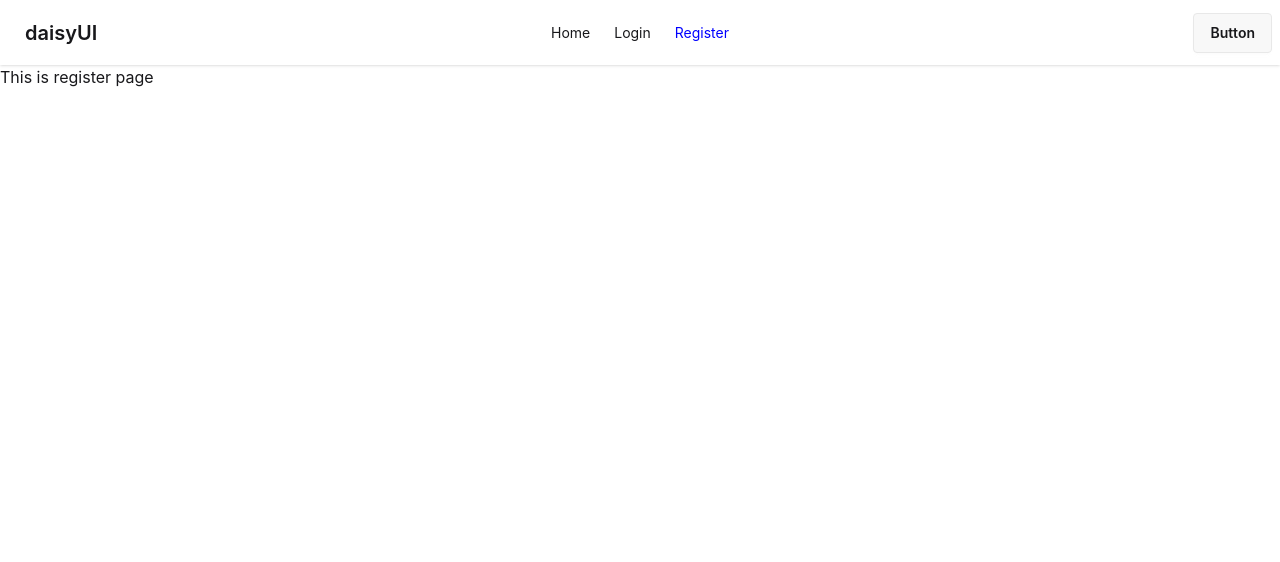
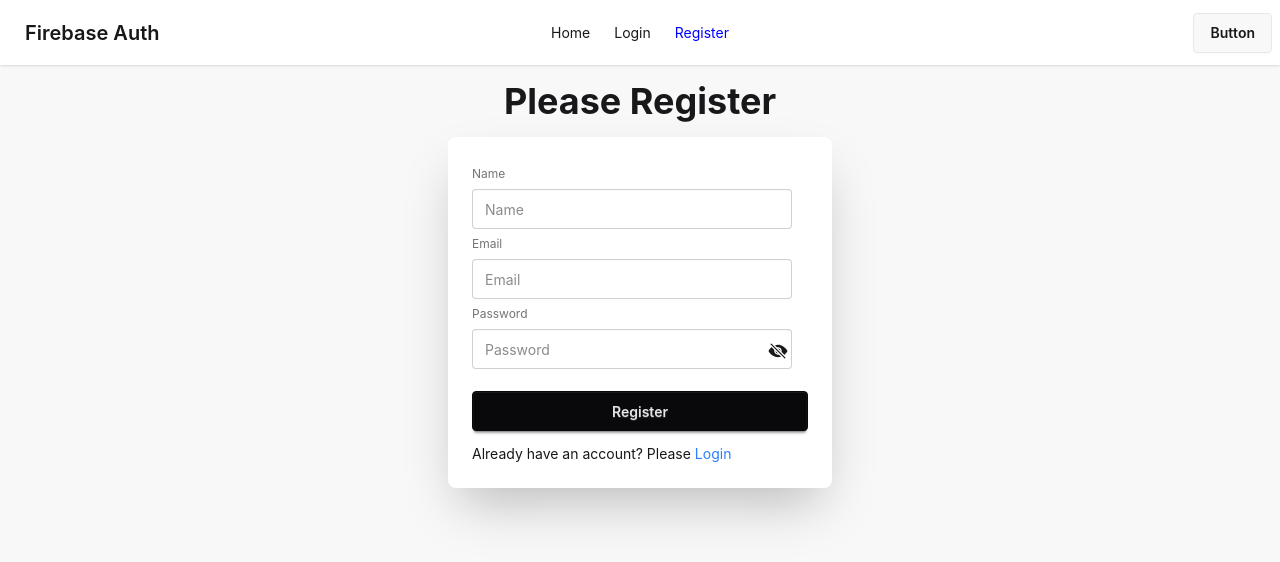
Before and after one commit to shompaaa/react-firebase-auth-integration, a React (Vite) app: page /register in a window 1280 px wide. Shown: the top 562 px of the page. Built offline with nearby package versions, Linux system fonts and the light colour scheme.

Commit message:
register page password toggle done

```diff
--- a/package.json
+++ b/package.json
@@ -11,8 +11,10 @@
   },
   "dependencies": {
     "@tailwindcss/vite": "^4.2.2",
+    "firebase": "^12.11.0",
     "react": "^19.2.4",
     "react-dom": "^19.2.4",
+    "react-icons": "^5.6.0",
     "react-router": "^7.14.0",
     "tailwindcss": "^4.2.2"
   },
--- /dev/null
+++ b/src/Firebase/firebase.init.jsx
@@ -0,0 +1,20 @@
+// Import the functions you need from the SDKs you need
+import { initializeApp } from "firebase/app";
+import { getAuth } from "firebase/auth";
+// TODO: Add SDKs for Firebase products that you want to use
+// https://firebase.google.com/docs/web/setup#available-libraries
+
+// Your web app's Firebase configuration
+const firebaseConfig = {
+  apiKey: "AIzaSyD6TAJYlDjyw2fCKlRGfX4Bhp3uJPV5nEY",
+  authDomain: "react-firebase-authinteg-81421.firebaseapp.com",
+  projectId: "react-firebase-authinteg-81421",
+  storageBucket: "react-firebase-authinteg-81421.firebasestorage.app",
+  messagingSenderId: "794154295547",
+  appId: "1:794154295547:web:20056e1a3980b36b4ad05e"
+};
+
+// Initialize Firebase
+const app = initializeApp(firebaseConfig);
+
+export const auth = getAuth(app)
--- a/src/components/Navbar/Navbar.jsx
+++ b/src/components/Navbar/Navbar.jsx
@@ -44,7 +44,7 @@ const Navbar = () => {
             {links}
           </ul>
         </div>
-        <a className="btn btn-ghost text-xl">daisyUI</a>
+        <a className="btn btn-ghost text-xl">Firebase Auth</a>
       </div>
       <div className="navbar-center hidden lg:flex">
         <ul className="menu menu-horizontal px-1">{links}</ul>
--- a/src/pages/Login/Login.jsx
+++ b/src/pages/Login/Login.jsx
@@ -1,11 +1,50 @@
-import React from 'react';
+import React from "react";
+import { Link } from "react-router";
 
 const Login = () => {
-    return (
-        <div>
-            <h1>This is login page</h1>
+  return (
+    <div className="bg-base-200 min-h-screen max-w-full">
+      <div className="hero-content flex-col mx-auto">
+        <div className="text-center lg:text-left">
+          <h1 className="text-4xl font-bold">Please Login</h1>
         </div>
-    );
+        <div className="card bg-base-100 w-full max-w-sm shrink-0 shadow-2xl">
+          <div className="card-body">
+            <form>
+              <fieldset className="fieldset">
+                <label className="label">Email</label>
+                <input
+                  type="email"
+                  name="email"
+                  className="input"
+                  placeholder="Email"
+                />
+                <label className="label">Password</label>
+                <input
+                  type="password"
+                  name="password"
+                  className="input"
+                  placeholder="Password"
+                />
+                <button className="btn btn-neutral mt-4">Login</button>
+              </fieldset>
+            </form>
+            <div>
+              <p>
+                Don't have an account? Please{" "}
+                <Link
+                  to="/register"
+                  className="text-blue-500 hover:text-blue-700"
+                >
+                  Register
+                </Link>
+              </p>
+            </div>
+          </div>
+        </div>
+      </div>
+    </div>
+  );
 };
 
 export default Login;
--- a/src/pages/Register/Register.jsx
+++ b/src/pages/Register/Register.jsx
@@ -1,11 +1,79 @@
-import React from 'react';
+import React, { useState } from "react";
+import { Link } from "react-router";
+import { IoEye } from "react-icons/io5";
+import { IoEyeOff } from "react-icons/io5";
 
 const Register = () => {
-    return (
-        <div>
-            <h1>This is register page</h1>
+  const [showPassword, setShowPassword] = useState(false);
+
+  const togglePassword = () => {
+    setShowPassword(!showPassword);
+  };
+
+  const handleRegister = (e) => {
+    e.preventDefault();
+    const name = e.target.name.value;
+    const email = e.target.email.value;
+    const password = e.target.password.value;
+    console.log(name, email, password);
+  };
+
+  return (
+    <div className="bg-base-200 min-h-screen max-w-full">
+      <div className="hero-content flex-col mx-auto">
+        <div className="text-center lg:text-left">
+          <h1 className="text-4xl font-bold">Please Register</h1>
         </div>
-    );
+        <div className="card bg-base-100 w-full max-w-sm shrink-0 shadow-2xl">
+          <div className="card-body">
+            <form onSubmit={handleRegister}>
+              <fieldset className="fieldset">
+                <label className="label">Name</label>
+                <input
+                  type="text"
+                  name="name"
+                  className="input"
+                  placeholder="Name"
+                />
+                <label className="label">Email</label>
+                <input
+                  type="email"
+                  name="email"
+                  className="input"
+                  placeholder="Email"
+                />
+                <label className="label">Password</label>
+                <div className="relative">
+                  <input
+                    type={showPassword ? "text" : "password"}
+                    name="password"
+                    className="input"
+                    placeholder="Password"
+                  />
+                  <button onClick={togglePassword}>
+                    {showPassword ? (
+                      <IoEye size={20} className="absolute top-3 right-5" />
+                    ) : (
+                      <IoEyeOff size={20} className="absolute top-3 right-5" />
+                    )}
+                  </button>
+                </div>
+                <button className="btn btn-neutral mt-4">Register</button>
+              </fieldset>
+            </form>
+            <div>
+              <p>
+                Already have an account? Please{" "}
+                <Link to="/login" className="text-blue-500 hover:text-blue-700">
+                  Login
+                </Link>
+              </p>
+            </div>
+          </div>
+        </div>
+      </div>
+    </div>
+  );
 };
 
 export default Register;
```
Also changed, not shown: 1 other file (tests, documents, lock files or other folders).
